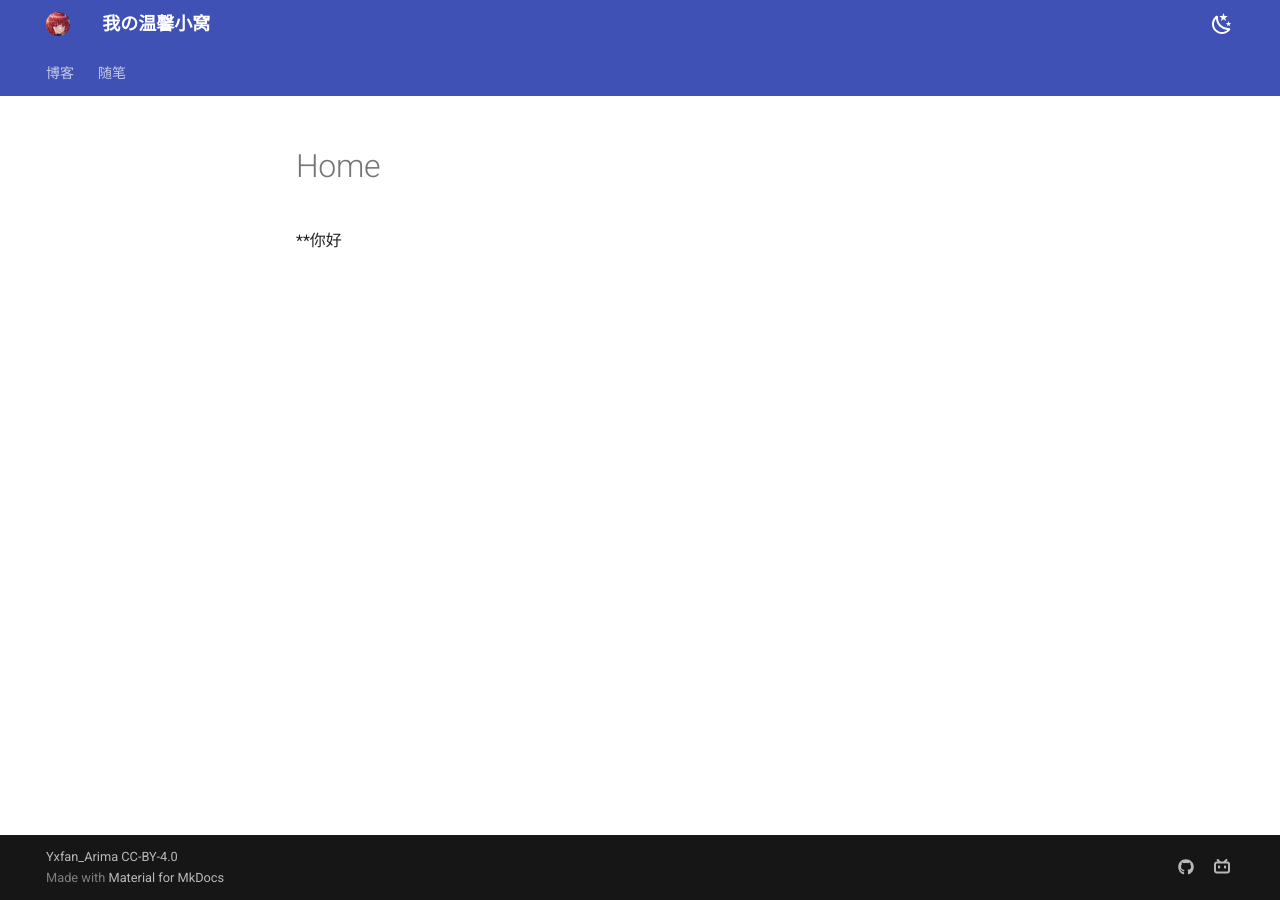
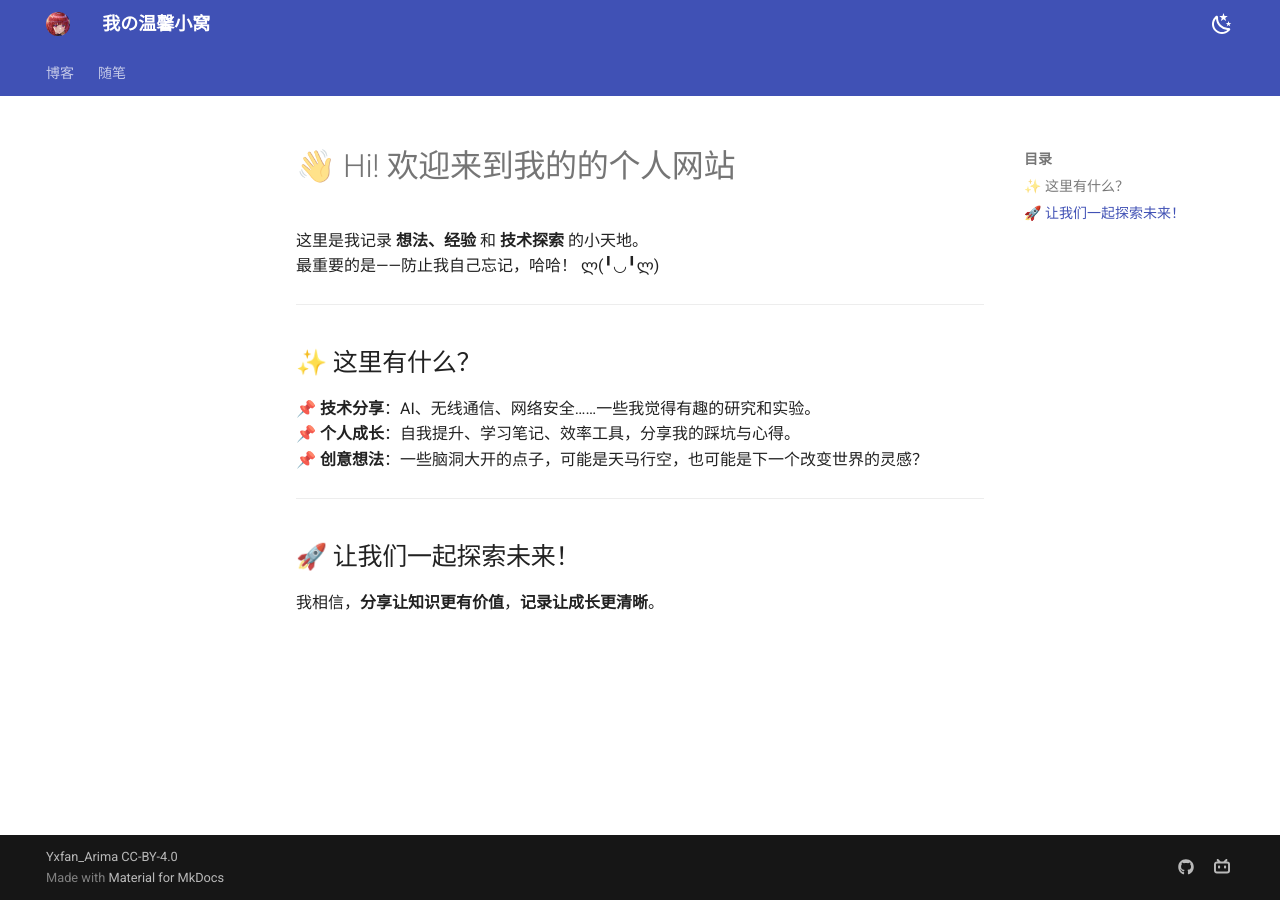
Before and after one commit to Tech-Arima/Tech-Arima.github.io, an MkDocs documentation site: the page built from docs/index.md, in a window 1280 px wide. Built offline with MkDocs 1.6.1 and Material for MkDocs 9.7.7, drawn with Linux system fonts in a browser that asks for light colours.

Commit message:
Update index.md

```diff
--- a/docs/index.md
+++ b/docs/index.md
@@ -1 +1,16 @@
-**你好
+# 👋 Hi! 欢迎来到我的的个人网站
+
+这里是我记录 **想法、经验** 和 **技术探索** 的小天地。
+最重要的是——防止我自己忘记，哈哈！ ლ(╹◡╹ლ)
+
+---
+
+## ✨ 这里有什么？
+📌 **技术分享**：AI、无线通信、网络安全……一些我觉得有趣的研究和实验。
+📌 **个人成长**：自我提升、学习笔记、效率工具，分享我的踩坑与心得。
+📌 **创意想法**：一些脑洞大开的点子，可能是天马行空，也可能是下一个改变世界的灵感？
+
+---
+
+## 🚀 让我们一起探索未来！
+我相信，**分享让知识更有价值**，**记录让成长更清晰**。
```
